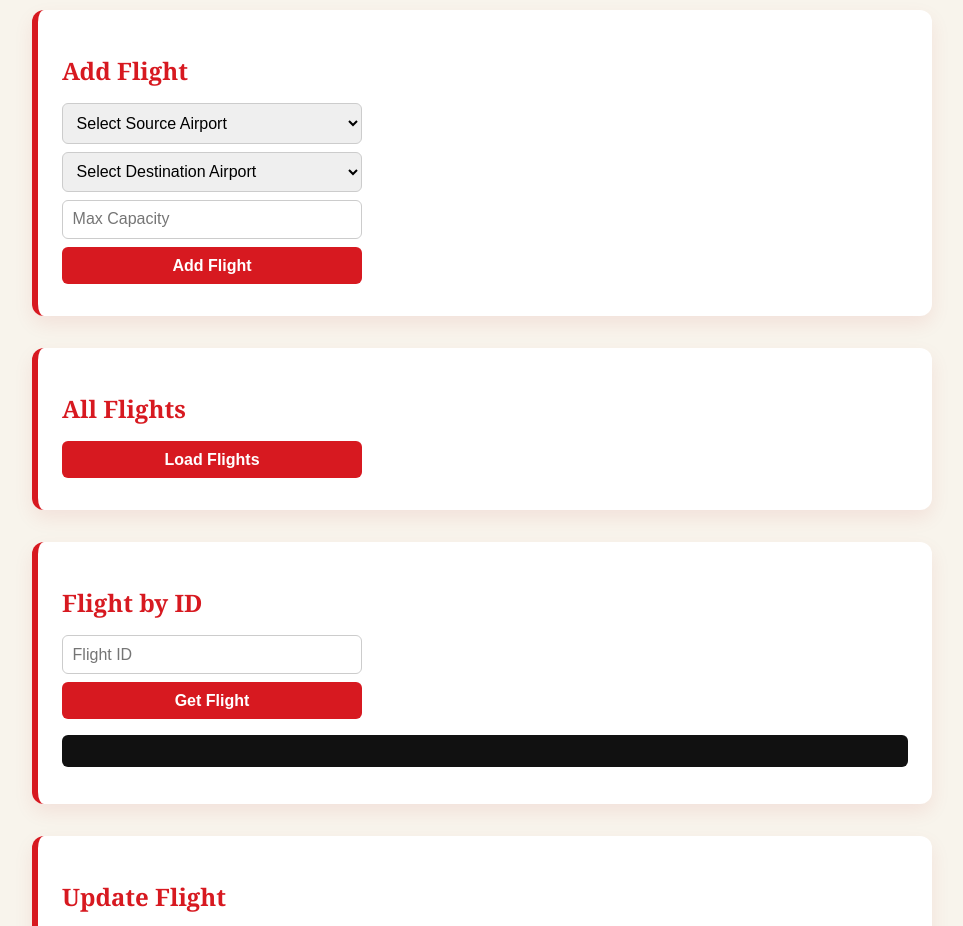
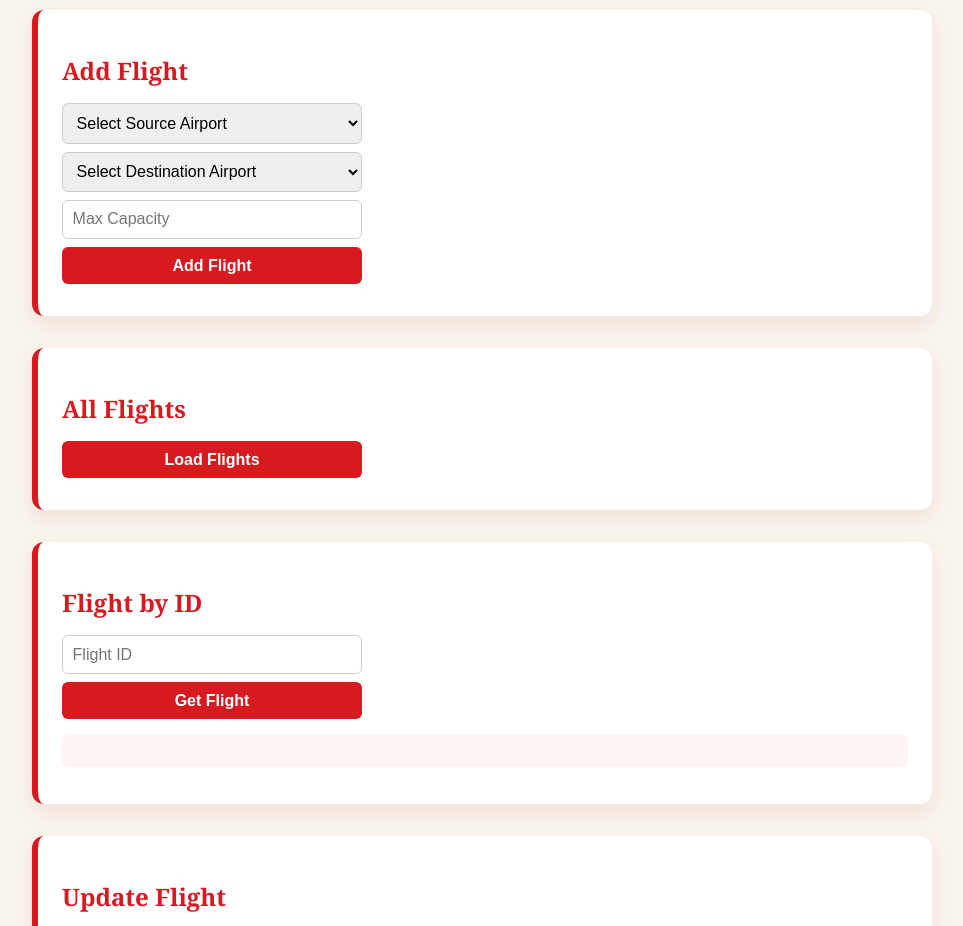
Before and after one commit to trset/Flight-Management, a plain HTML site: page index.html in a window 1280 px wide. Shown: the part 126-1052 px from the top of the page, without its empty margins (158-1121 px from the left). Drawn offline with Linux system fonts and the light colour scheme.

Commit message:
pre css background color

```diff
--- a/index.html
+++ b/index.html
@@ -78,7 +78,7 @@
       margin-top: 0.4rem;
     }
     pre {
-      background: #111;
+      background: #fff4f4;
       color: white;
       padding: 1rem;
       border-radius: 6px;
```
